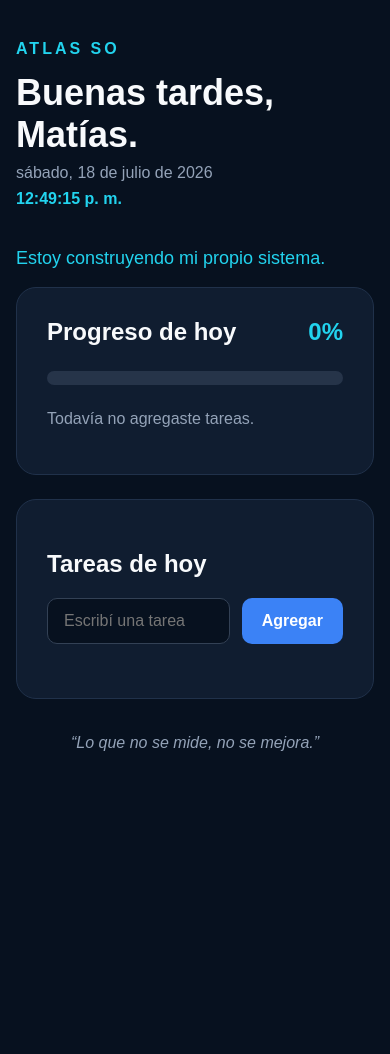
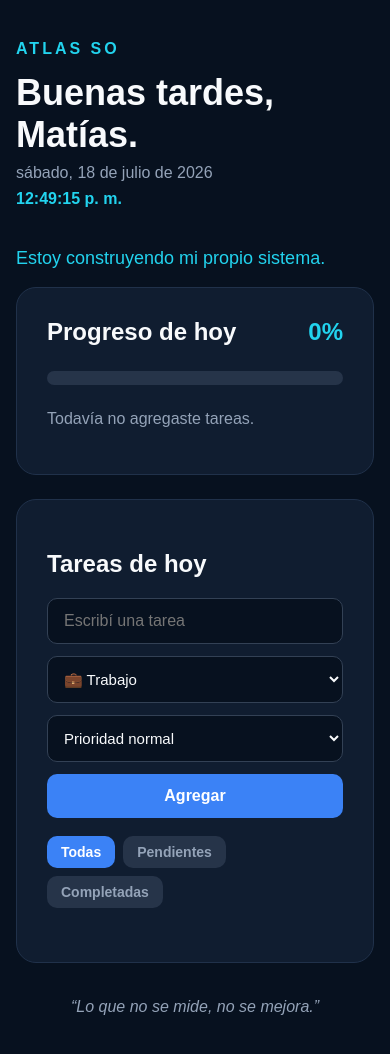
Before and after one commit to matipy-rgb/ATLAS-SO, a plain HTML site: page index.html in a window 390 px wide. Before the commit the page ends 844 px from the top, so only its background shows below. Drawn offline with Linux system fonts and the light colour scheme.

Commit message:
Add task categories priorities and filters

```diff
--- a/index.html
+++ b/index.html
@@ -48,8 +48,36 @@
         placeholder="Escribí una tarea"
     >
 
+    <select id="taskCategory" aria-label="Categoría">
+        <option value="work">💼 Trabajo</option>
+        <option value="study">🎓 Estudios</option>
+        <option value="finance">💰 Finanzas</option>
+        <option value="health">💪 Salud</option>
+        <option value="projects">🛠️ Proyectos</option>
+        <option value="personal">👤 Personal</option>
+    </select>
+
+    <select id="taskPriority" aria-label="Prioridad">
+        <option value="normal">Prioridad normal</option>
+        <option value="high">Prioridad alta</option>
+    </select>
+
     <button id="addTaskButton" type="button">
         Agregar
+    </button>
+</div>
+
+<div class="task-filters">
+    <button class="filter-button active" data-filter="all">
+        Todas
+    </button>
+
+    <button class="filter-button" data-filter="pending">
+        Pendientes
+    </button>
+
+    <button class="filter-button" data-filter="completed">
+        Completadas
     </button>
 </div>
 
--- a/styles.css
+++ b/styles.css
@@ -231,3 +231,91 @@ button:disabled {
         gap: 8px;
     }
 }
+.task-form {
+    display: grid;
+    grid-template-columns: minmax(0, 1fr) 150px 150px auto;
+    align-items: stretch;
+}
+
+.task-form select {
+    min-width: 0;
+    padding: 13px 12px;
+    border: 1px solid #334155;
+    border-radius: 10px;
+    background: var(--background);
+    color: var(--text);
+    font-size: 15px;
+}
+
+.task-filters {
+    display: flex;
+    flex-wrap: wrap;
+    gap: 8px;
+    margin-top: 18px;
+}
+
+.filter-button {
+    margin: 0;
+    padding: 8px 14px;
+    background: #263449;
+    color: var(--muted);
+    font-size: 14px;
+}
+
+.filter-button:hover,
+.filter-button.active {
+    background: var(--primary);
+    color: white;
+    transform: none;
+}
+
+.task-content {
+    min-width: 0;
+}
+
+.task-text {
+    display: block;
+    overflow-wrap: anywhere;
+    font-weight: bold;
+}
+
+.task-meta {
+    display: flex;
+    flex-wrap: wrap;
+    gap: 7px;
+    margin-top: 7px;
+}
+
+.task-badge,
+.priority-badge {
+    padding: 4px 8px;
+    border-radius: 20px;
+    background: #263449;
+    color: var(--muted);
+    font-size: 12px;
+}
+
+.priority-high {
+    background: #7f1d1d;
+    color: #fecaca;
+}
+
+.task-item.completed .task-text {
+    color: var(--muted);
+    text-decoration: line-through;
+}
+
+.empty-state {
+    color: var(--muted);
+    text-align: center;
+}
+
+@media (max-width: 800px) {
+    .task-form {
+        grid-template-columns: 1fr;
+    }
+
+    .task-form button {
+        width: 100%;
+    }
+}
```
Lines whose indentation alone changed are shown as unchanged.
